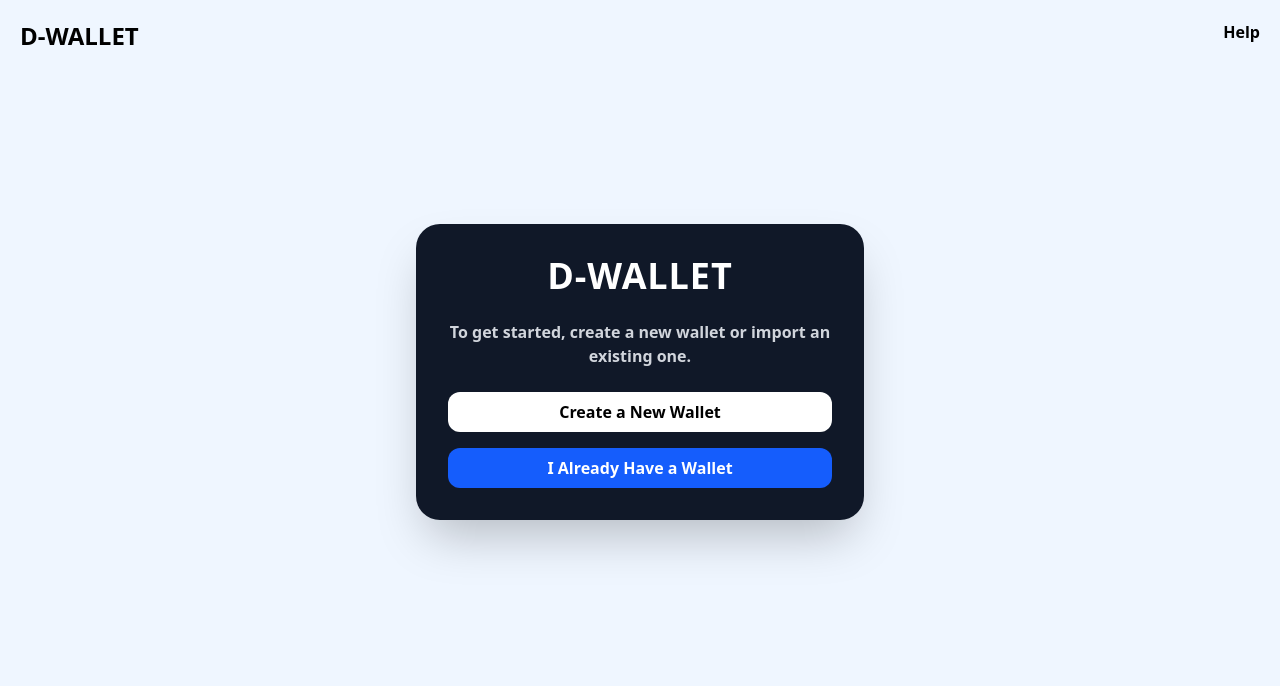
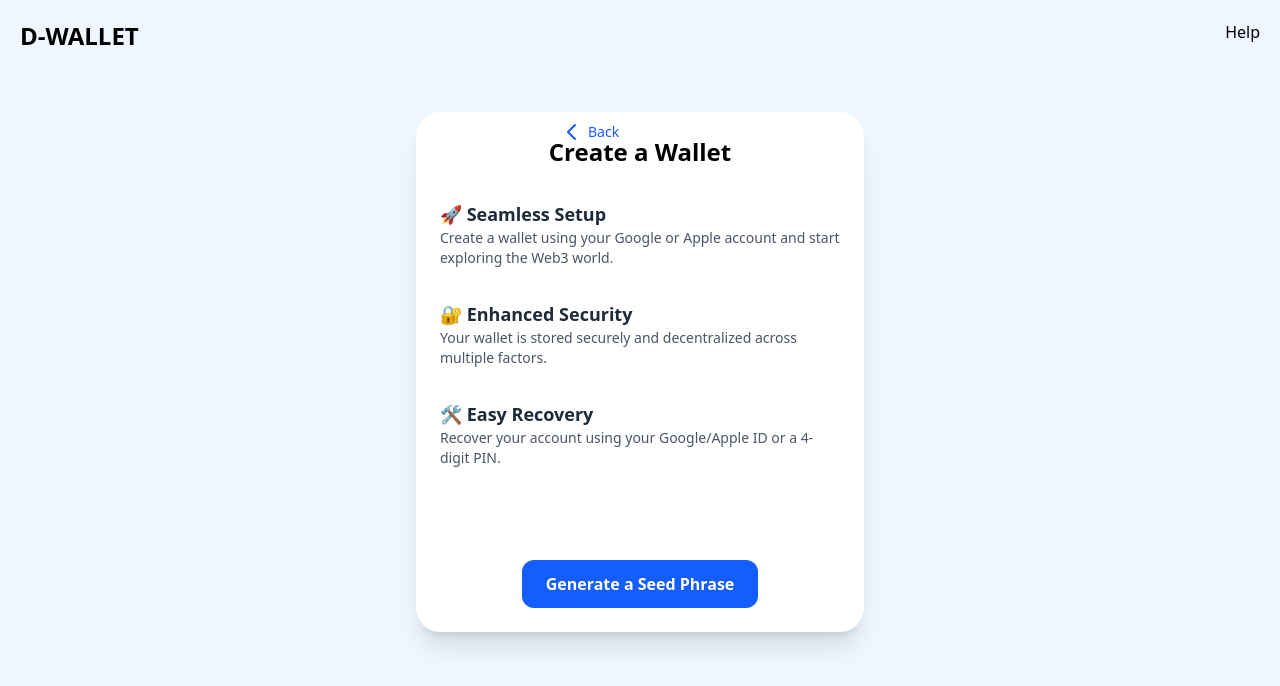
Before and after one commit to DalipTandon/crypto_wallet, a React (Vite) app: page /seedPhrase in a window 1280 px wide. Shown: the top 686 px of the page. Built offline with nearby package versions, Linux system fonts and the light colour scheme.

Commit message:
seed phrase page

```diff
--- a/package.json
+++ b/package.json
@@ -13,6 +13,8 @@
     "@tailwindcss/vite": "^4.1.6",
     "react": "^19.1.0",
     "react-dom": "^19.1.0",
+    "react-router": "^7.6.0",
+    "react-router-dom": "^7.6.0",
     "tailwindcss": "^4.1.6"
   },
   "devDependencies": {
--- a/src/App.jsx
+++ b/src/App.jsx
@@ -1,13 +1,20 @@
 
+import { BrowserRouter, Route } from 'react-router'
 import './App.css'
 import Hero from './components/Hero'
-
+import SeedPhrase from './components/SeedPhrase'
+import { Routes } from 'react-router'
 function App() {
 
 
   return (
     <>
-    <Hero/>
+  <BrowserRouter basename='/'>
+  <Routes>
+    <Route path='/' element={<Hero/>}/>
+    <Route path='/seedPhrase' element={<SeedPhrase/>} />
+  </Routes>
+  </BrowserRouter>
 
     </>
   )
--- a/src/components/Hero.jsx
+++ b/src/components/Hero.jsx
@@ -1,3 +1,4 @@
+import { Link } from "react-router";
 import Nav from "./Nav";
 
 const Hero = () => {
@@ -16,10 +17,10 @@ const Hero = () => {
           </p>
 
           <div className="flex flex-col gap-4">
-            <button className="bg-white text-black py-2 px-4 rounded-xl font-semibold hover:bg-gray-200 transition-all duration-300">
-              Create a New Wallet
+           <button className="bg-white text-black py-2 px-4 rounded-xl font-semibold hover:bg-gray-200 transition-all duration-300 hover:scale-105">
+           <Link to="/seedPhrase" > Create a New Wallet</Link>
             </button>
-            <button className="bg-blue-600 text-white py-2 px-4 rounded-xl font-semibold hover:bg-blue-700 transition-all duration-300">
+            <button className="bg-blue-600 text-white py-2 px-4 rounded-xl font-semibold hover:bg-blue-700 transition-all duration-300 hover:scale-105">
               I Already Have a Wallet
             </button>
           </div>
--- /dev/null
+++ b/src/components/SeedPhrase.jsx
@@ -0,0 +1,73 @@
+import { Link } from "react-router-dom"; // not "react-router"
+import Nav from "./Nav";
+
+const SeedPhrase = () => {
+  return (
+    <div className="min-h-screen bg-blue-50 font-sans">
+      <Nav />
+      <div className="h-[65vh] flex justify-center items-center px-4 relative">
+
+        {/* Back Arrow */}
+        <Link
+          to="/"
+          className="absolute top-2 left-140 text-blue-600 hover:text-blue-800 transition-all duration-200 flex items-center"
+        >
+          <svg
+            xmlns="http://www.w3.org/2000/svg"
+            fill="none"
+            viewBox="0 0 24 24"
+            strokeWidth="2"
+            stroke="currentColor"
+            className="w-6 h-6 mr-1"
+          >
+            <path
+              strokeLinecap="round"
+              strokeLinejoin="round"
+              d="M15 19l-7-7 7-7"
+            />
+          </svg>
+          <span className="text-sm font-medium">Back</span>
+        </Link>
+
+        <div className="bg-white h-full w-full max-w-md rounded-3xl shadow-xl p-6 flex flex-col justify-between gap-6">
+
+          <div>
+            <h2 className="text-2xl font-semibold text-center mb-8">Create a Wallet</h2>
+
+            <div className="space-y-8">
+              <div>
+                <h3 className="text-lg font-semibold text-gray-800">🚀 Seamless Setup</h3>
+                <p className="text-sm text-gray-600">
+                  Create a wallet using your Google or Apple account and start exploring the Web3 world.
+                </p>
+              </div>
+
+              <div>
+                <h3 className="text-lg font-semibold text-gray-800">🔐 Enhanced Security</h3>
+                <p className="text-sm text-gray-600">
+                  Your wallet is stored securely and decentralized across multiple factors.
+                </p>
+              </div>
+
+              <div>
+                <h3 className="text-lg font-semibold text-gray-800">🛠 Easy Recovery</h3>
+                <p className="text-sm text-gray-600">
+                  Recover your account using your Google/Apple ID or a 4-digit PIN.
+                </p>
+              </div>
+            </div>
+          </div>
+
+          <div className="text-center">
+            <button className="bg-blue-600 hover:bg-blue-700 text-white px-6 py-3 rounded-xl font-semibold transition-all duration-300">
+              Generate a Seed Phrase
+            </button>
+          </div>
+
+        </div>
+      </div>
+    </div>
+  );
+};
+
+export default SeedPhrase;
```
Also changed, not shown: 1 other file (tests, documents, lock files or other folders).
